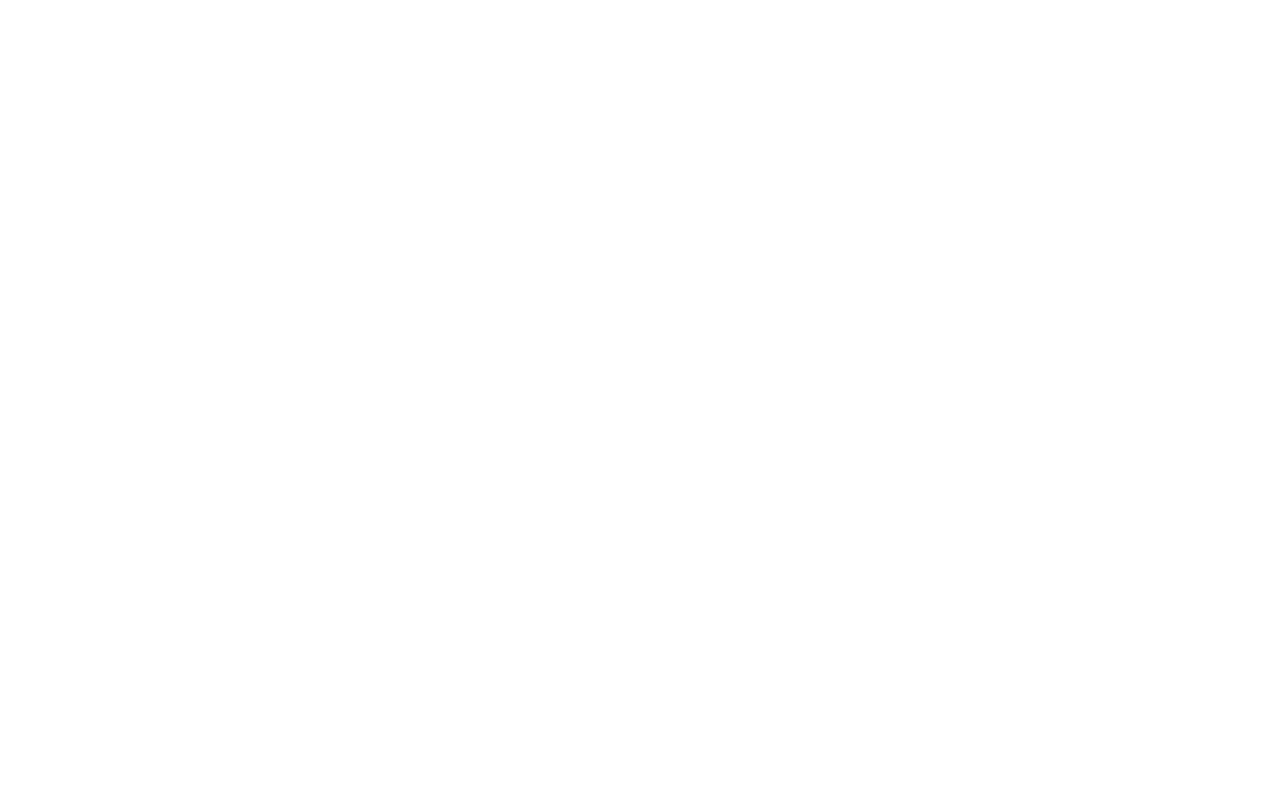
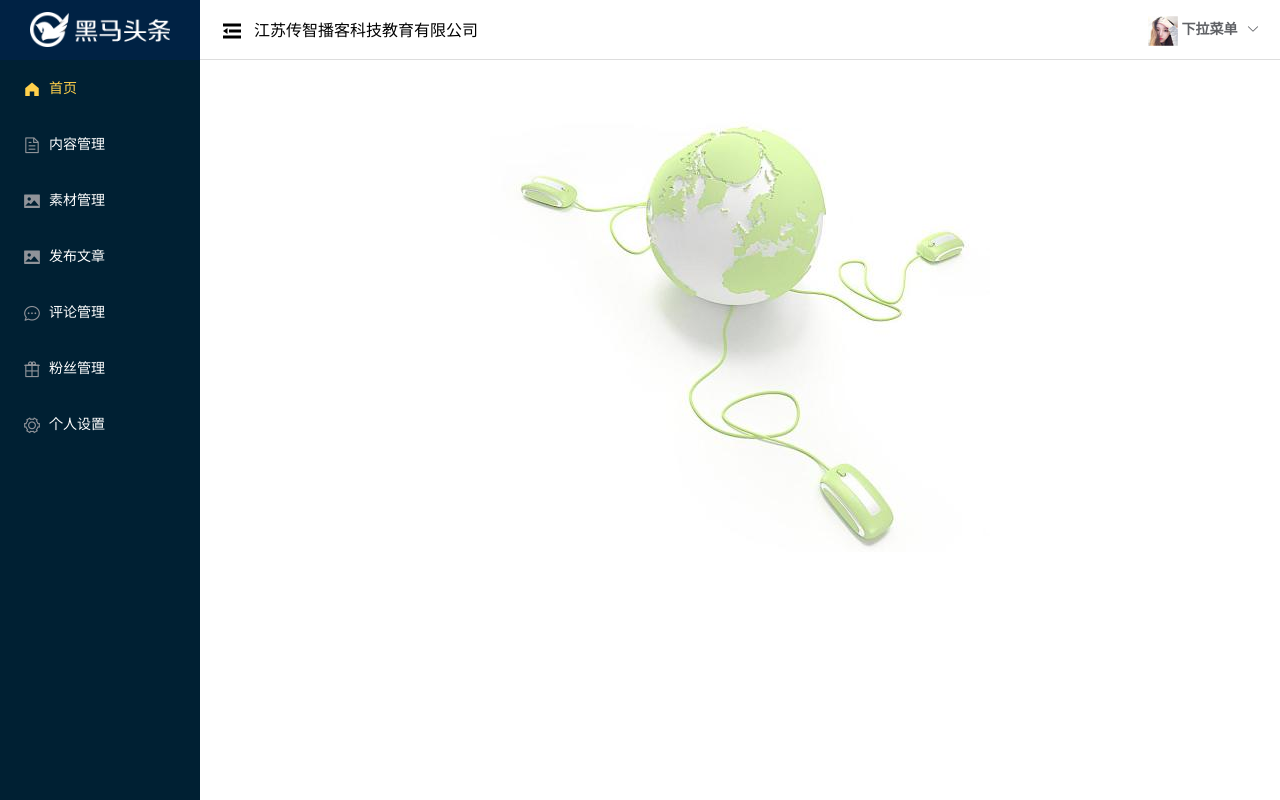
Before and after one commit to Nicholasjun/jjz-one, a Vue app: page /#/ in a window 1280 px wide. Built offline with nearby package versions, Linux system fonts and the light colour scheme.

Commit message:
存储用户信息

```diff
--- /dev/null
+++ b/src/views/404/index.vue
@@ -0,0 +1,16 @@
+<template>
+  <div class="container"></div>
+</template>
+
+<script>
+export default {}
+</script>
+
+<style scoped lang='less'>
+.container {
+  width: 100%;
+  height: 100%;
+  position: absolute;
+  background: url(../../assets/images/404.png) no-repeat center / cover;
+}
+</style>
--- /dev/null
+++ b/src/views/article/index.vue
@@ -0,0 +1,9 @@
+<template>
+  <div class="container">Article</div>
+</template>
+
+<script>
+export default {}
+</script>
+
+<style scoped lang='less'></style>
--- /dev/null
+++ b/src/views/home/index.vue
@@ -0,0 +1,141 @@
+<template>
+  <el-container class="wrapper">
+    <el-aside :width="isCollapse?'64px':'200px'">
+      <!-- logo -->
+      <div class="logo" :class="{miniLogo:isCollapse}"></div>
+      <!-- 导航菜单 -->
+      <!-- 导航菜单容器 -->
+      <!-- default-active="2" 默认激活的菜单项 指定的其实就是菜单项的index属性的值-->
+      <!-- 导航菜单容器 -->
+      <!-- background-color="#545c64" 背景颜色 -->
+      <!-- text-color="#fff" 文字颜色 -->
+      <!-- active-text-color="#ffd04b" 激活文字颜色 -->
+      <el-menu
+        :collapse="isCollapse"
+        :collapse-transition="false"
+        :default-active="$route.path"
+        background-color="#002033"
+        text-color="#fff"
+        active-text-color="#ffd04b"
+        router
+      >
+        <!-- el-submenu 是菜单项包含子级菜单 -->
+        <!-- el-menu-item 是菜单项不包含子级菜单 -->
+        <el-menu-item index="/">
+          <i class="el-icon-s-home"></i>
+          <span slot="title">首页</span>
+        </el-menu-item>
+        <el-menu-item index="/article">
+          <i class="el-icon-document"></i>
+          <span slot="title">内容管理</span>
+        </el-menu-item>
+        <el-menu-item index="/images">
+          <i class="el-icon-picture"></i>
+          <span slot="title">素材管理</span>
+        </el-menu-item>
+        <el-menu-item index="/publish">
+          <i class="el-icon-picture"></i>
+          <span slot="title">发布文章</span>
+        </el-menu-item>
+        <el-menu-item index="/comment">
+          <i class="el-icon-chat-dot-round"></i>
+          <span slot="title">评论管理</span>
+        </el-menu-item>
+        <el-menu-item index="/fans">
+          <i class="el-icon-present"></i>
+          <span slot="title">粉丝管理</span>
+        </el-menu-item>
+        <el-menu-item index="/setting">
+          <i class="el-icon-setting"></i>
+          <span slot="title">个人设置</span>
+        </el-menu-item>
+      </el-menu>
+    </el-aside>
+    <el-container>
+      <el-header>
+        <span class="el-icon-s-fold" @click="toggleMenu"></span>
+        <span class="text">江苏传智播客科技教育有限公司</span>
+        <el-dropdown class="my-dropdown">
+          <span class="el-dropdown-link">
+            <img src="../../assets/images/avatar.jpg" alt />
+            下拉菜单
+            <i class="el-icon-arrow-down el-icon--right"></i>
+          </span>
+          <el-dropdown-menu slot="dropdown">
+            <el-dropdown-item icon="el-icon-setting">个人设置</el-dropdown-item>
+            <el-dropdown-item icon="el-icon-unlock">退出登录</el-dropdown-item>
+          </el-dropdown-menu>
+        </el-dropdown>
+      </el-header>
+      <el-main>
+        <!-- 二级路由的出口 -->
+        <router-view></router-view>
+      </el-main>
+    </el-container>
+  </el-container>
+</template>
+
+<script>
+export default {
+  data () {
+    return {
+      isCollapse: false
+    }
+  },
+  methods: {
+    toggleMenu () {
+      this.isCollapse = !this.isCollapse
+    }
+  }
+}
+</script>
+
+<style scoped lang='less'>
+// 组件的名称其实就是解析后组件
+.wrapper {
+  width: 100%;
+  height: 100%;
+  position: absolute;
+  left: 0;
+  top: 0;
+  .el-aside {
+    background: #002033;
+  }
+  .el-header {
+    line-height: 60px;
+    border-bottom: 1px solid #ddd;
+    .el-icon-s-fold {
+      font-size: 24px;
+      vertical-align: middle;
+    }
+    .text {
+      vertical-align: middle;
+      margin-left: 10px;
+    }
+    .my-dropdown {
+      float: right;
+      .el-dropdown-link {
+        font-weight: bold;
+      }
+      img {
+        width: 30px;
+        height: 30px;
+        vertical-align: middle;
+      }
+    }
+  }
+}
+.logo {
+  width: 100%;
+  height: 60px;
+  background: #002244 url(../../assets/images/logo_admin.png) no-repeat center /
+    140px auto;
+}
+.miniLogo {
+  background-image: url(../../assets/images/logo_admin_01.png);
+  background-size: 36px auto;
+}
+.el-menu {
+  border-right: none;
+}
+</style>
--- a/src/views/login/index.vue
+++ b/src/views/login/index.vue
@@ -49,8 +49,8 @@
     return {
       // 表单的数据对象
       loginForm: {
-        mobile: '',
-        code: ''
+        mobile: '13911111111',
+        code: '246810'
       },
       loginRules: {
         mobile: [
--- /dev/null
+++ b/src/views/welcome/index.vue
@@ -0,0 +1,12 @@
+<template>
+  <div class="container" style="text-align:center">
+    <img src="../../assets/images/welcome.jpg" alt />
+  </div>
+</template>
+
+<script>
+export default {}
+</script>
+
+<style scoped lang='less'>
+</style>
```
Also changed, not shown: src/router/index.js (+24 -1 lines).
